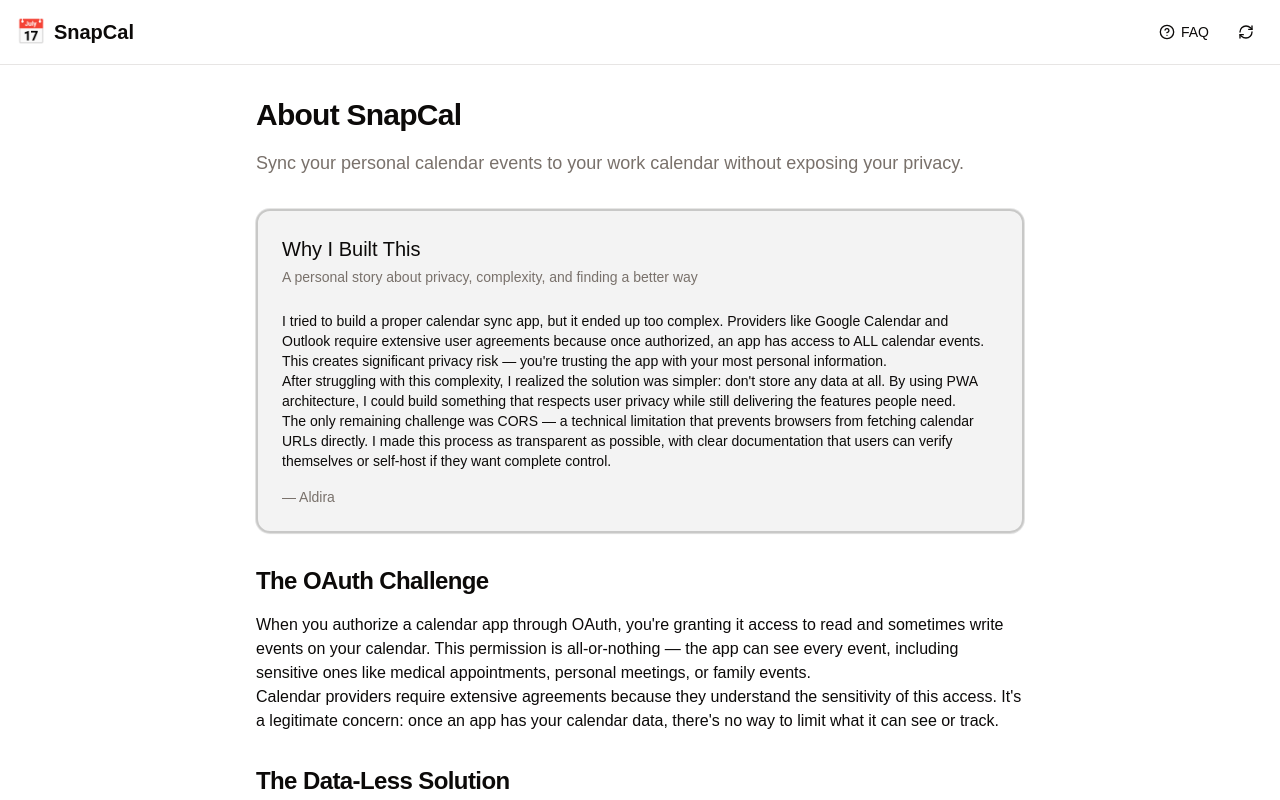
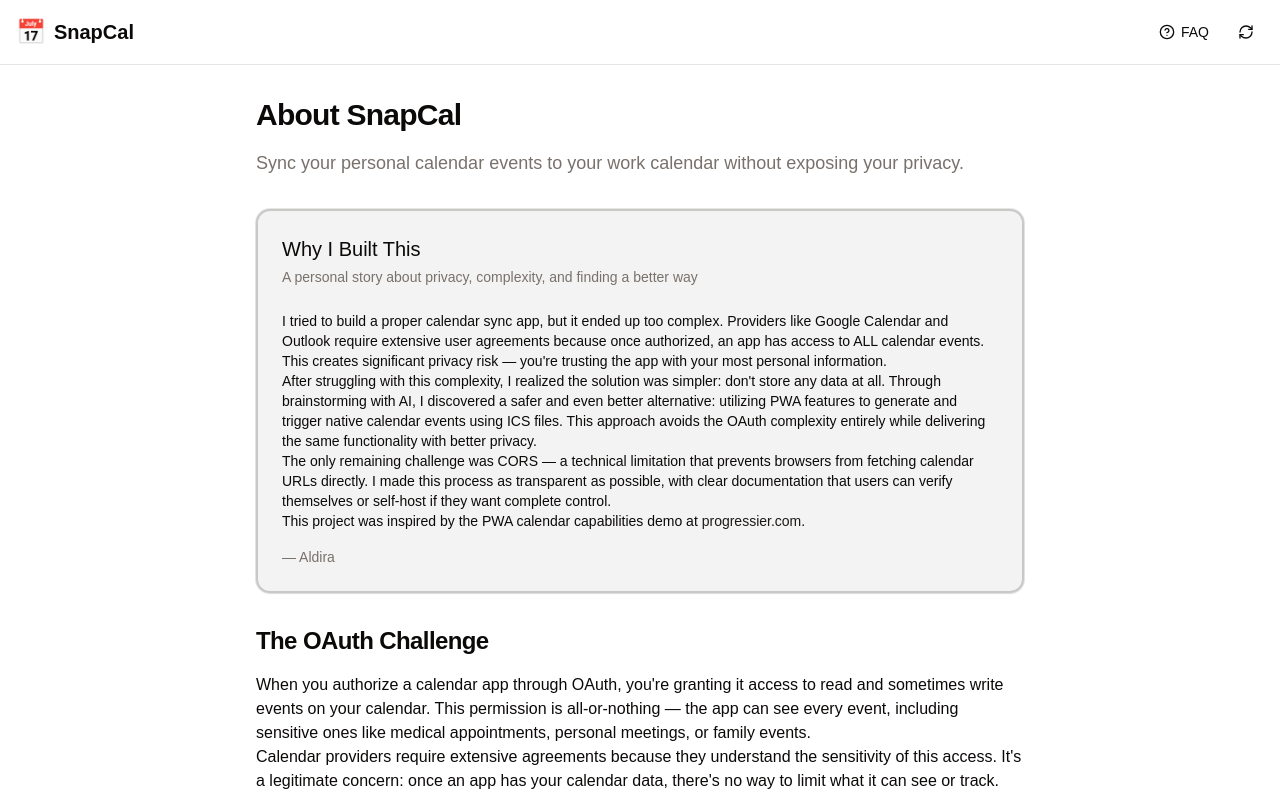
Before and after one commit to dirathea/getbusicalapp, a React (Vite) app: page /about in a window 1280 px wide. Shown: the top 800 px of the page. Built offline with nearby package versions, Linux system fonts and the light colour scheme.

Commit message:
chore: update About page with AI brainstorming story and progressier credit

```diff
--- a/src/routes/AboutPage.tsx
+++ b/src/routes/AboutPage.tsx
@@ -35,14 +35,28 @@
           </p>
           <p>
             After struggling with this complexity, I realized the solution was simpler: don't store
-            any data at all. By using PWA architecture, I could build something that respects user
-            privacy while still delivering the features people need.
+            any data at all. Through brainstorming with AI, I discovered a safer and even better
+            alternative: utilizing PWA features to generate and trigger native calendar events using
+            ICS files. This approach avoids the OAuth complexity entirely while delivering the same
+            functionality with better privacy.
           </p>
           <p>
             The only remaining challenge was CORS — a technical limitation that prevents browsers
             from fetching calendar URLs directly. I made this process as transparent as possible,
             with clear documentation that users can verify themselves or self-host if they want
             complete control.
+          </p>
+          <p>
+            This project was inspired by the PWA calendar capabilities demo at{' '}
+            <a
+              href="https://progressier.com/pwa-capabilities/calendar-events-pwa-demo"
+              target="_blank"
+              rel="noopener noreferrer"
+              className="text-primary hover:underline"
+            >
+              progressier.com
+            </a>
+            .
           </p>
           <p className="text-sm text-muted-foreground mt-4">
             — Aldira
```
